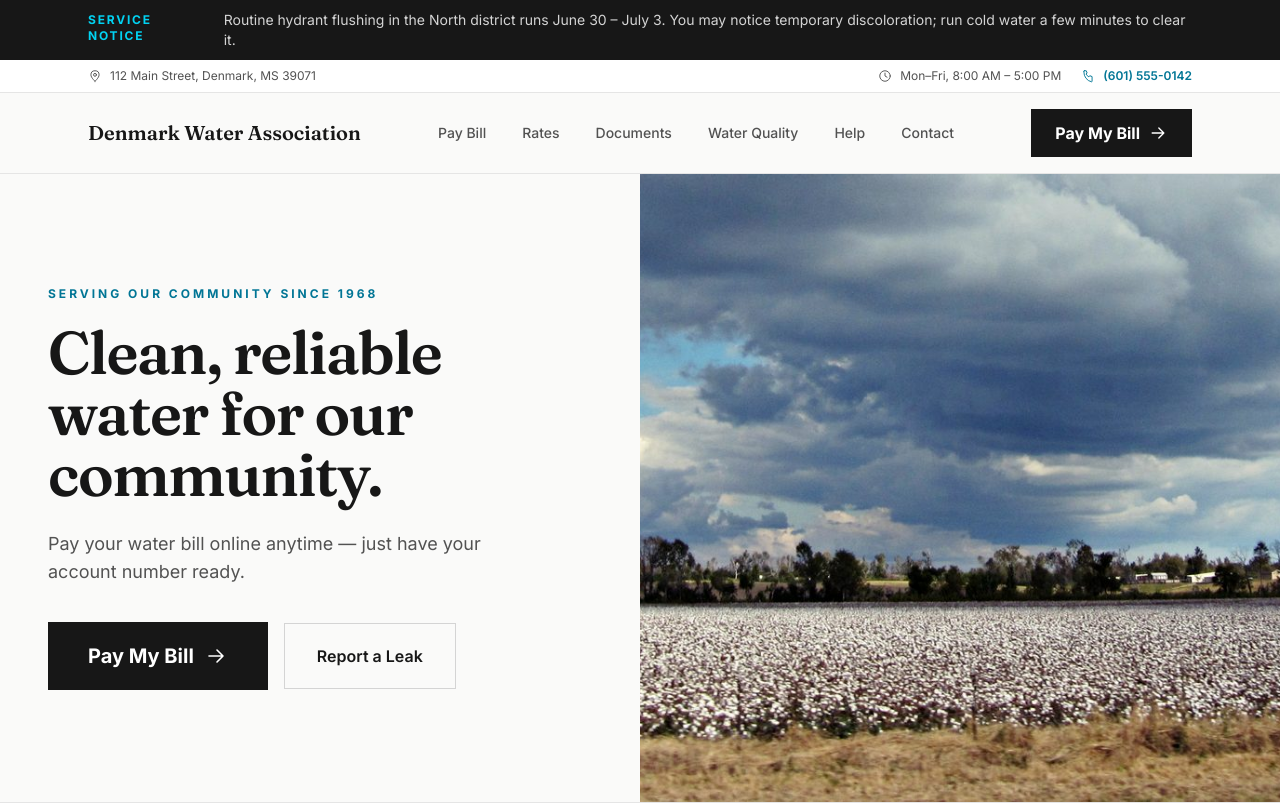
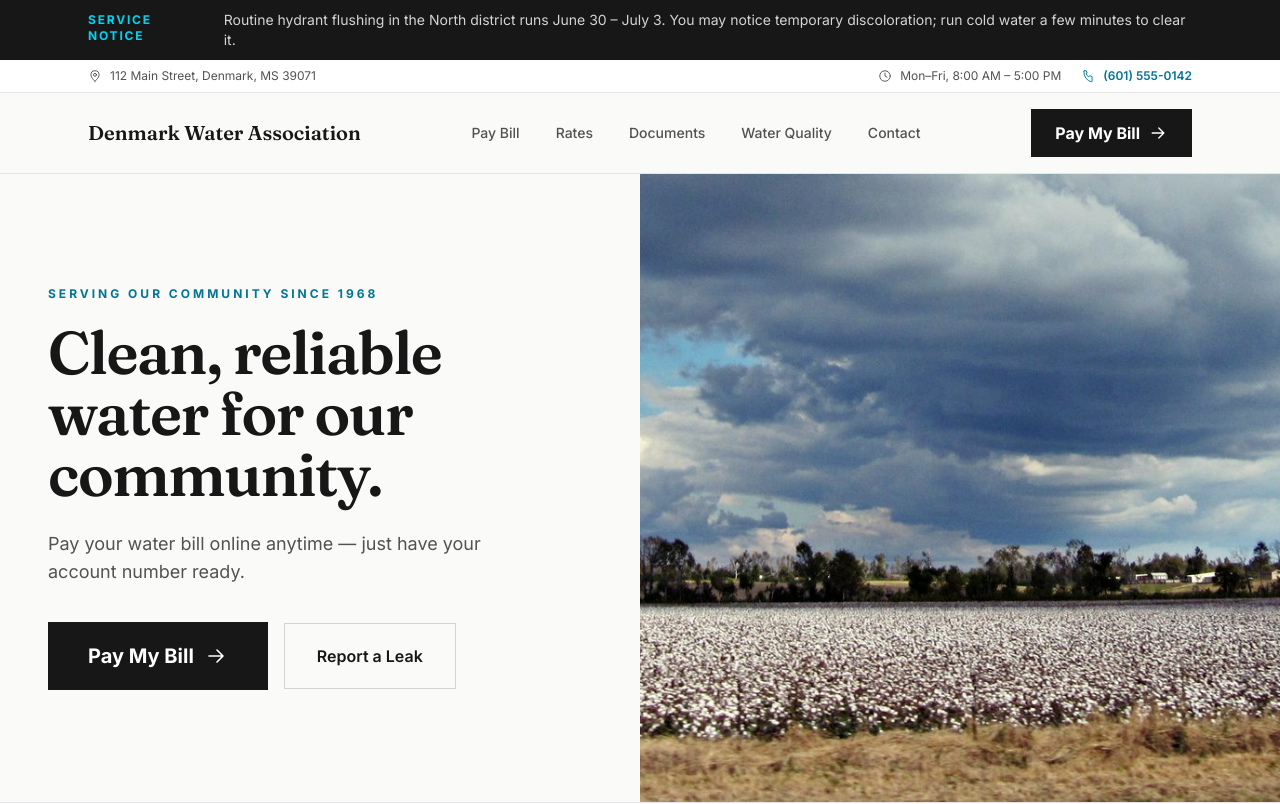
Before and after one commit to Aphrodine-wq/denmark-water-modern-slate, a Next.js app: page / in a window 1280 px wide. Shown: the top 804 px of the page. Built offline with nearby package versions, Linux system fonts and the light colour scheme.

Commit message:
Remove Help from header nav
Resources section stays on-page, just dropped from the nav bar per
feedback.

```diff
--- a/app/page.tsx
+++ b/app/page.tsx
@@ -21,7 +21,6 @@ const nav = [
   { label: "Rates", href: "#rates" },
   { label: "Documents", href: "#documents" },
   { label: "Water Quality", href: "#quality" },
-  { label: "Help", href: "#resources" },
   { label: "Contact", href: "#contact" },
 ];
 
```
